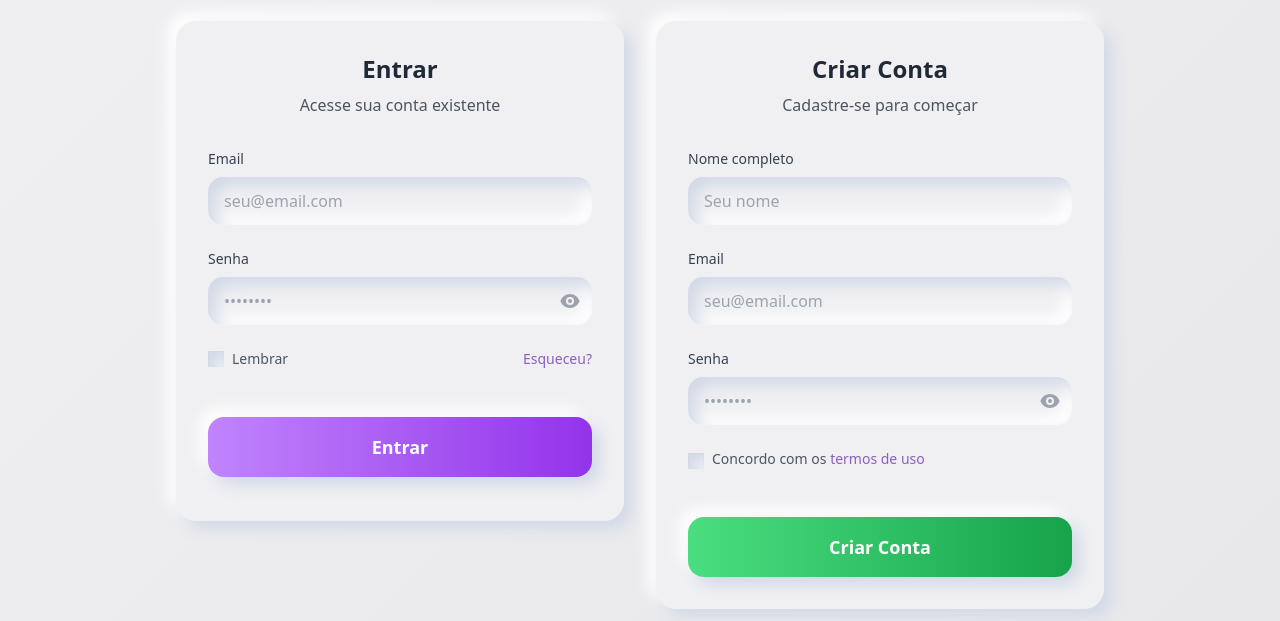
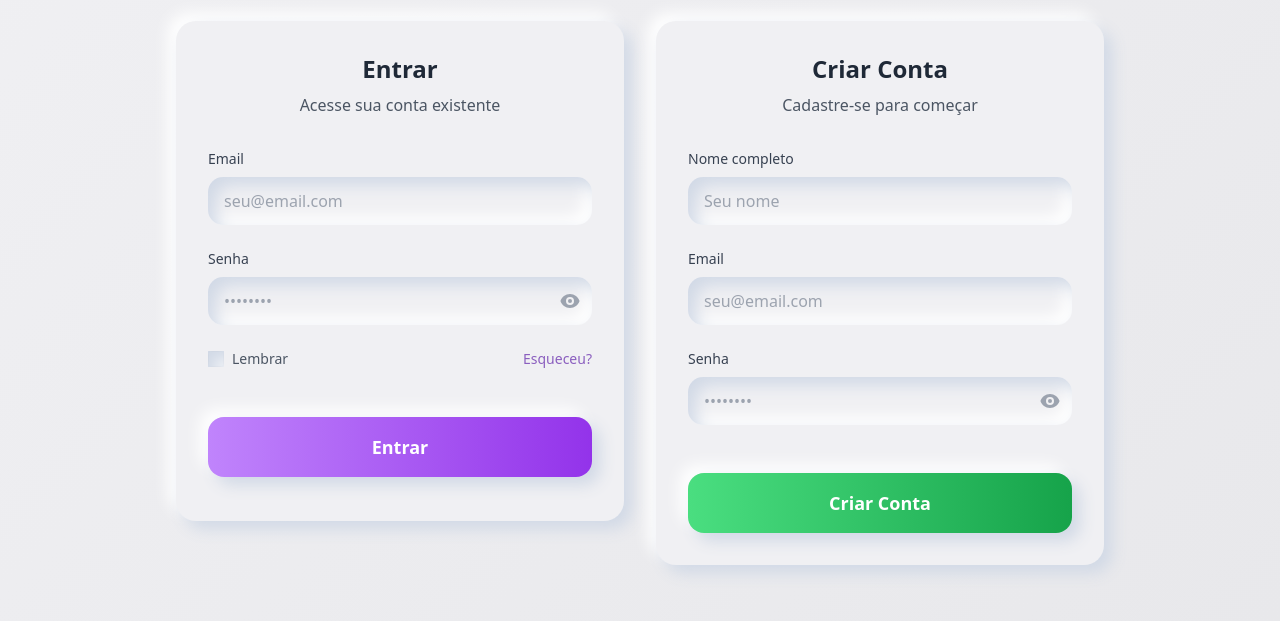
Before and after one commit to henrysssilveira/Diario-de-Sonhos, a plain HTML site: page login.html in a window 1280 px wide. Shown: the part 187-808 px from the top of the page. Drawn offline with nearby package versions, Linux system fonts and the light colour scheme.

Commit message:
Update Login.html e Readme.md

```diff
--- a/login.html
+++ b/login.html
@@ -253,19 +253,6 @@
                                 </div>
                             </div>
 
-                            <!-- Terms -->
-                            <div class="flex items-start">
-                                <input
-                                    type="checkbox"
-                                    required
-                                    class="neomorphism-inset w-4 h-4 text-purple-soft rounded focus:ring-purple-soft mt-1"
-                                >
-                                <span class="ml-2 text-sm text-gray-600">
-                                    Concordo com os
-                                    <a href="#" class="text-purple-soft hover:text-purple-600 transition-colors">termos de uso</a>
-                                </span>
-                            </div>
-
                             <!-- Register Button -->
                             <div class="mt-auto pt-6">
                                 <button
```
Also changed, not shown: 1 other file.
